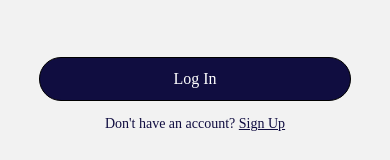
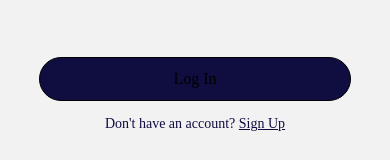
Before and after one commit to RyanNgWH/WhichCard, a React Native app: screen /Login in a window 390 px wide. Shown: the part 628-788 px from the top of the page. Built offline with nearby package versions, Linux system fonts and the light colour scheme.

Commit message:
Fix typo in themes

```diff
--- a/app/styles/themes.ts
+++ b/app/styles/themes.ts
@@ -11,7 +11,7 @@ export const themes = {
     appBackground: palette.purple,
     buttonBackgroundPrimary: palette.darkBlue,
     buttonBackgroundSecondary: palette.white,
-    textDarkBackgound: palette.white,
+    textDarkBackground: palette.white,
     textLightBackground: palette.darkBlue,
     appNameSecondary: palette.darkPurple,
     textInputBorderColor: palette.lightGrey,
```
